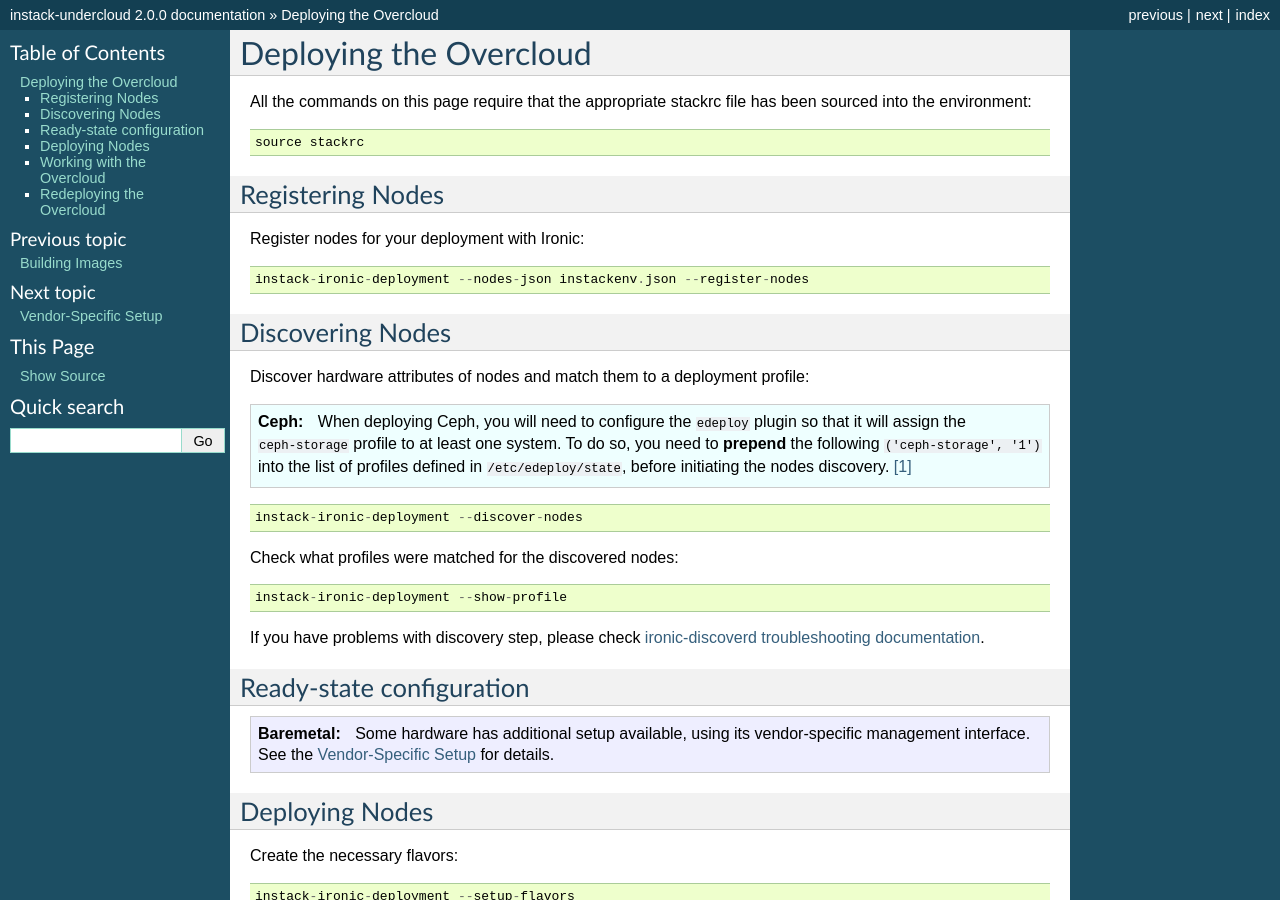
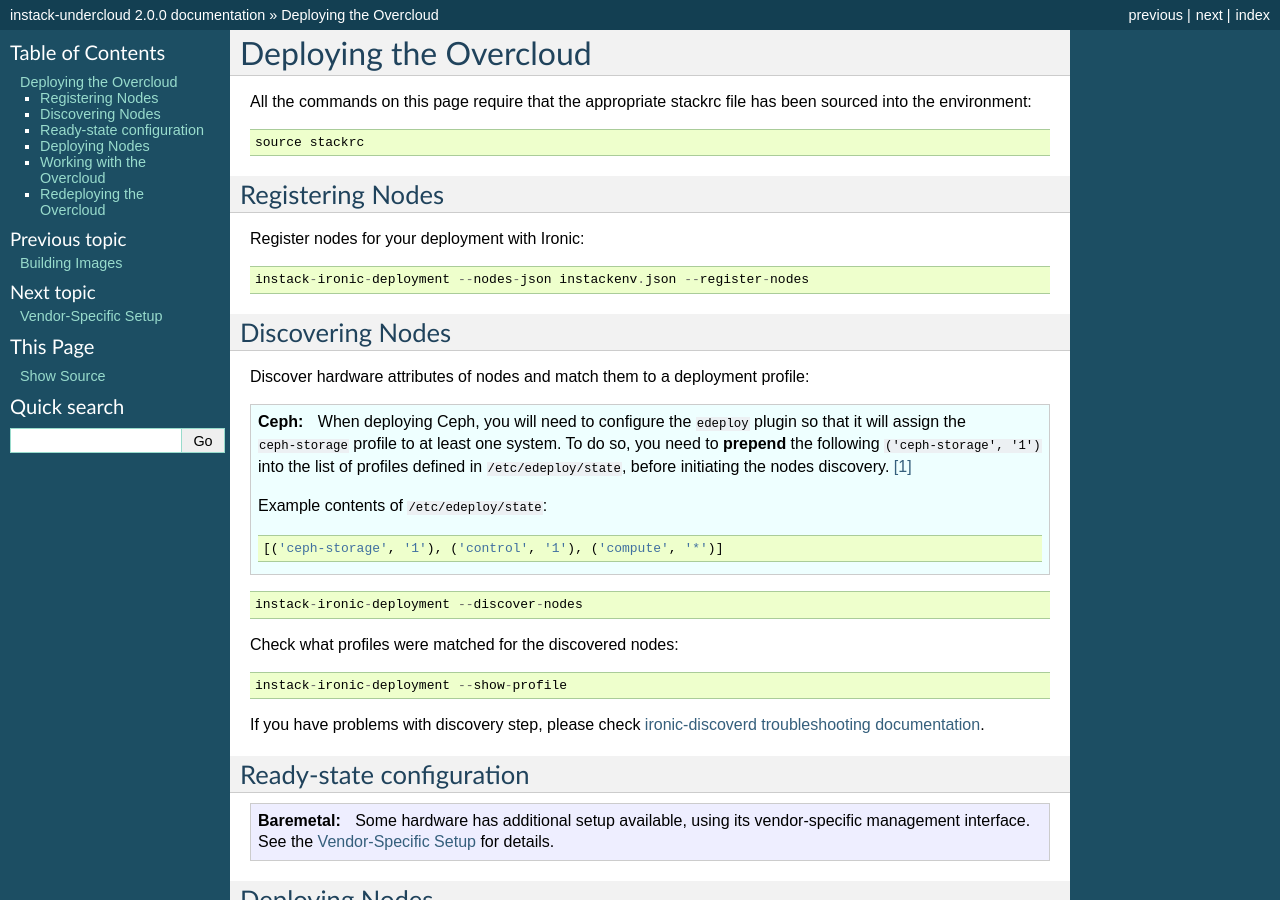
Before and after one commit to openstack-archive/instack-undercloud, a Sphinx documentation site: the page built from doc/source/deploy-overcloud.rst, in a window 1280 px wide and 900 px high. Built offline with Sphinx 7.4.7, drawn with Linux system fonts in a browser that asks for light colours.

Commit message:
Add example to Ceph state file section
To help ensure users don't miss the "prepend" part of the
instructions, add an example that shows exactly what to do.

Change-Id: I2c65ce750dd2371d098235cf94626e31fa4f227d

```diff
--- a/doc/source/deploy-overcloud.rst
+++ b/doc/source/deploy-overcloud.rst
@@ -26,6 +26,10 @@
    do so, you need to **prepend** the following ``('ceph-storage', '1')`` into
    the list of profiles defined in ``/etc/edeploy/state``, before initiating the
    nodes discovery. [#]_
+
+   Example contents of ``/etc/edeploy/state``::
+
+       [('ceph-storage', '1'), ('control', '1'), ('compute', '*')]
 
 ::
 
```
